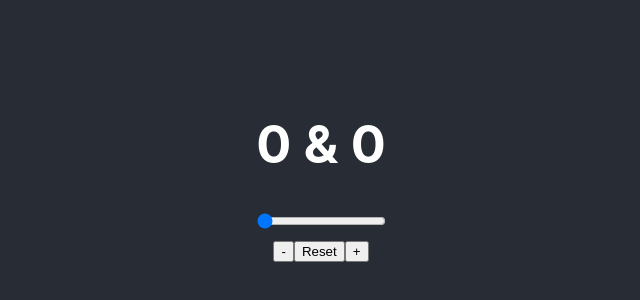
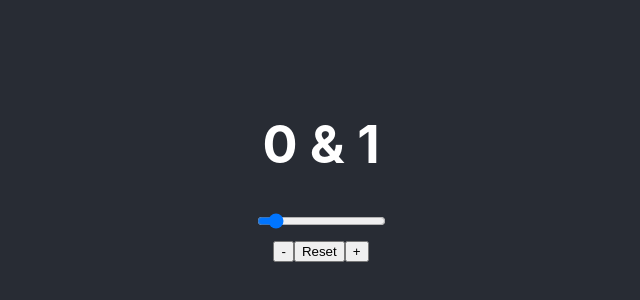
Before and after one commit to pocojang/counter-app, a React (Create React App) app: page / in a window 1280 px wide. Shown: the part 230-530 px from the top of the page, without its empty margins (319-959 px from the left). Built offline with nearby package versions, Linux system fonts and the light colour scheme.

Commit message:
feat: add redux

```diff
--- a/package.json
+++ b/package.json
@@ -9,6 +9,8 @@
     "react": "^17.0.2",
     "react-dom": "^17.0.2",
     "react-scripts": "4.0.3",
+    "redux": "^4.1.0",
+    "redux-devtools-extension": "^2.13.9",
     "web-vitals": "^1.0.1"
   },
   "scripts": {
--- a/src/App.jsx
+++ b/src/App.jsx
@@ -1,19 +1,19 @@
 import './App.css';
-import { useState } from 'react';
+
+import { increment, decrement, setDiff, reset } from './actions';
 
 import ButtonGroup from './ButtonGroup';
 import ShowCount from './ShowCount';
 import InputRange from './InputRange';
 
-function App() {
-	const [count, setCount] = useState(0);
-	const [diff, setDiff] = useState(0);
+function App({ store }) {
+	const { count, diff } = store.getState();
 
-	const onIncrement = () => setCount((prevCount) => prevCount + (diff || 1));
-	const onDecrement = () => setCount((prevCount) => prevCount - (diff || 1));
-	const onReset = () => setCount(0);
+	const onIncrement = () => store.dispatch(increment());
+	const onDecrement = () => store.dispatch(decrement());
+	const onReset = () => store.dispatch(reset());
 
-	const handleDiff = ({ target }) => setDiff(target.valueAsNumber);
+	const handleDiff = ({ target }) => store.dispatch(setDiff(target.valueAsNumber));
 
 	return (
 		<div className="App">
--- /dev/null
+++ b/src/actions.js
@@ -0,0 +1,29 @@
+export const INCREMENT = 'INCREMENT';
+export const DECREMENT = 'DECREMENT';
+export const SET_DIFF = 'SET_DIFF';
+export const RESET = 'RESET';
+
+export function increment() {
+	return {
+		type: INCREMENT,
+	};
+}
+
+export function decrement() {
+	return {
+		type: DECREMENT,
+	};
+}
+
+export function setDiff(value) {
+	return {
+		type: SET_DIFF,
+		diff: value,
+	};
+}
+
+export function reset(value) {
+	return {
+		type: RESET,
+	};
+}
--- a/src/index.js
+++ b/src/index.js
@@ -2,10 +2,16 @@ import React from 'react';
 import ReactDOM from 'react-dom';
 import './index.css';
 import App from './App';
+import { createStore } from 'redux';
+import { composeWithDevTools } from 'redux-devtools-extension';
 
-ReactDOM.render(
-	<React.StrictMode>
-		<App />
-	</React.StrictMode>,
-	document.getElementById('root'),
-);
+import reducer from './reducer';
+
+const store = createStore(reducer, composeWithDevTools());
+
+const render = () => {
+	ReactDOM.render(<App store={store} />, document.getElementById('root'));
+};
+
+store.subscribe(render);
+render();
--- /dev/null
+++ b/src/reducer.js
@@ -0,0 +1,35 @@
+import { INCREMENT, DECREMENT, SET_DIFF, RESET } from './actions';
+
+const initState = {
+	count: 0,
+	diff: 1,
+};
+
+const reducer = (state = initState, action) => {
+	switch (action.type) {
+		case INCREMENT:
+			return {
+				...state,
+				count: state.count + state.diff,
+			};
+		case DECREMENT:
+			return {
+				...state,
+				count: state.count - state.diff,
+			};
+		case SET_DIFF:
+			return {
+				...state,
+				diff: action.diff,
+			};
+		case RESET:
+			return {
+				...state,
+				count: initState.count,
+			};
+		default:
+			return state;
+	}
+};
+
+export default reducer;
```
Also changed, not shown: 1 other file (tests, documents, lock files or other folders).
